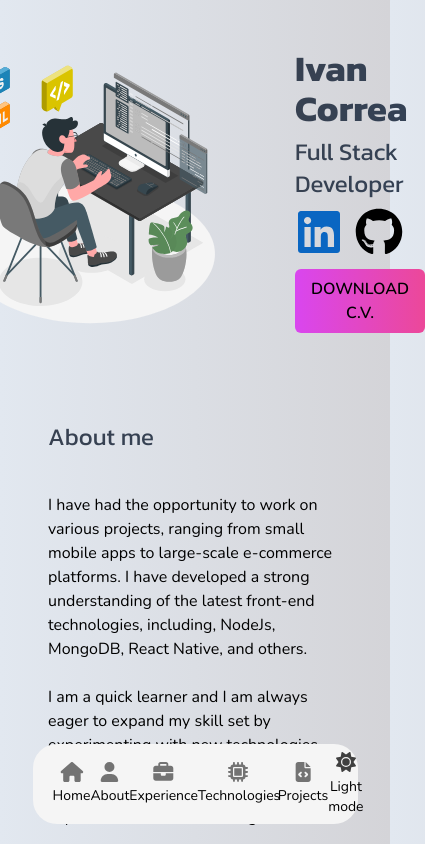
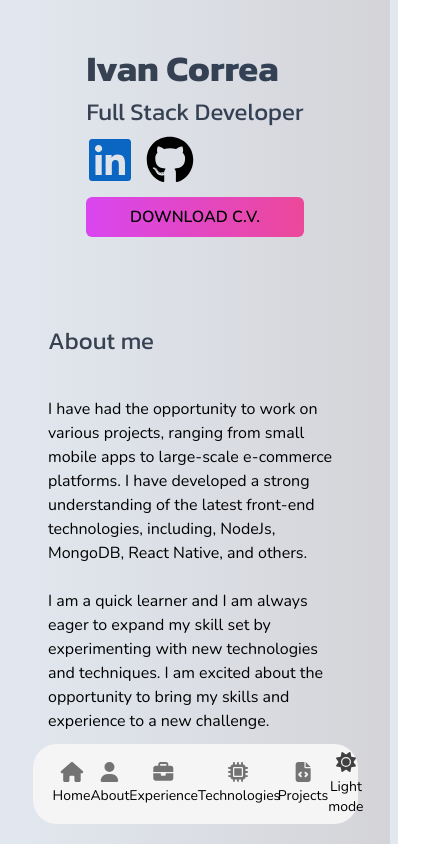
Before and after one commit to IvanMCorrea/dev_portfolio, a Next.js app: page / in a window 390 px wide. Shown: the top 844 px of the page, 425 px wide, since content can reach past the window. Built offline with nearby package versions, Linux system fonts and the light colour scheme.

Commit message:
Fix landing responsive

```diff
--- a/app/_components/Landing.tsx
+++ b/app/_components/Landing.tsx
@@ -21,13 +21,9 @@ const Landing = () => {
   ];
   return (
     <header className="flex w-full gap-20 justify-center">
-      <Image
-        src="/assets/prog.svg"
-        alt="Working Developer"
-        width={250}
-        height={250}
-        priority
-      />
+      <div className="relative w-[50%] max-sm:hidden">
+        <Image src="/assets/prog.svg" alt="Working Developer" fill priority />
+      </div>
       <section className="max-w-md flex flex-col gap-2">
         <h1
           className={`${kanit.className} text-4xl md:text-5xl font-semibold bg-gradient-to-r from-gray-700 to-slate-700 dark:from-slate-300 dark:to-zinc-200 bg-clip-text text-transparent`}
```
